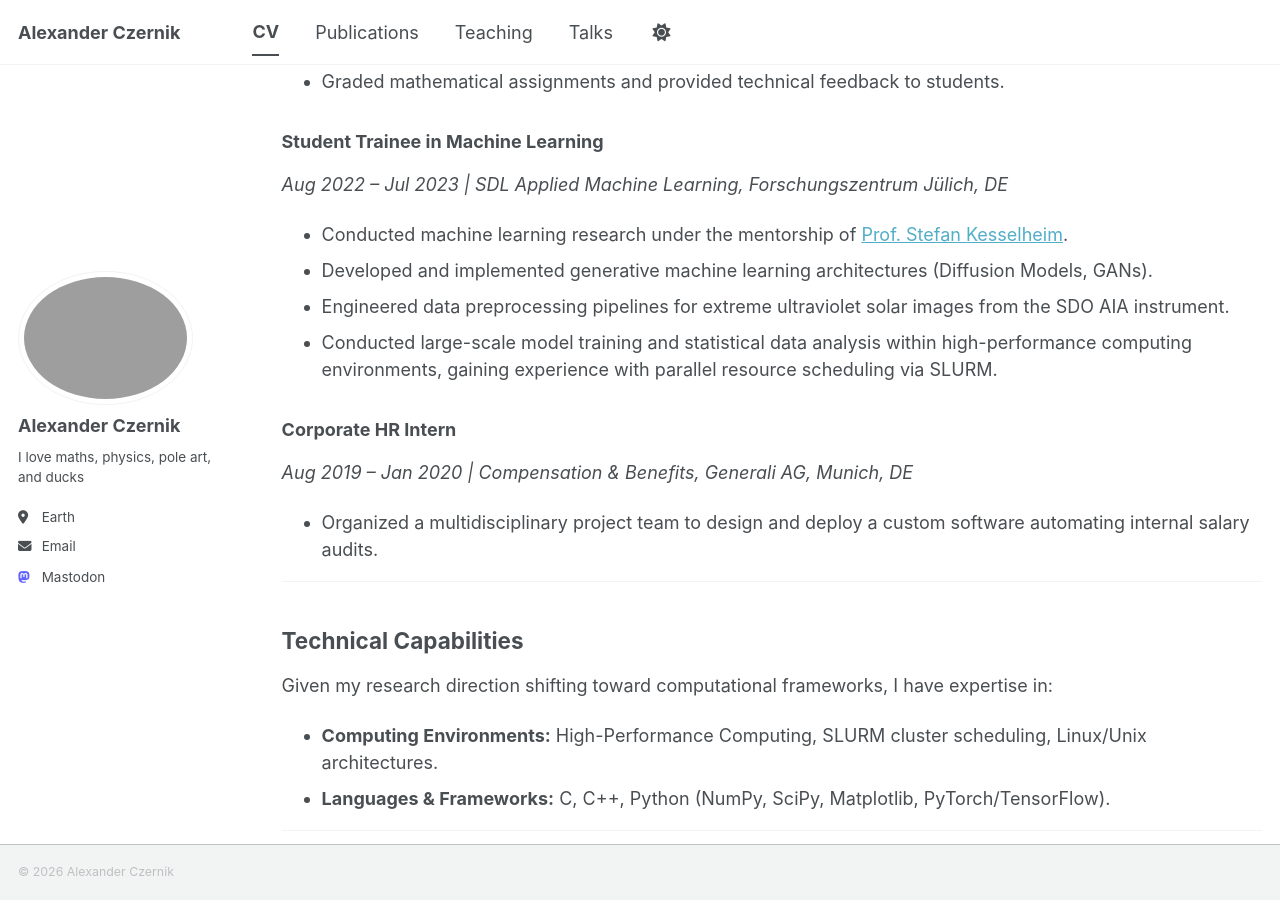
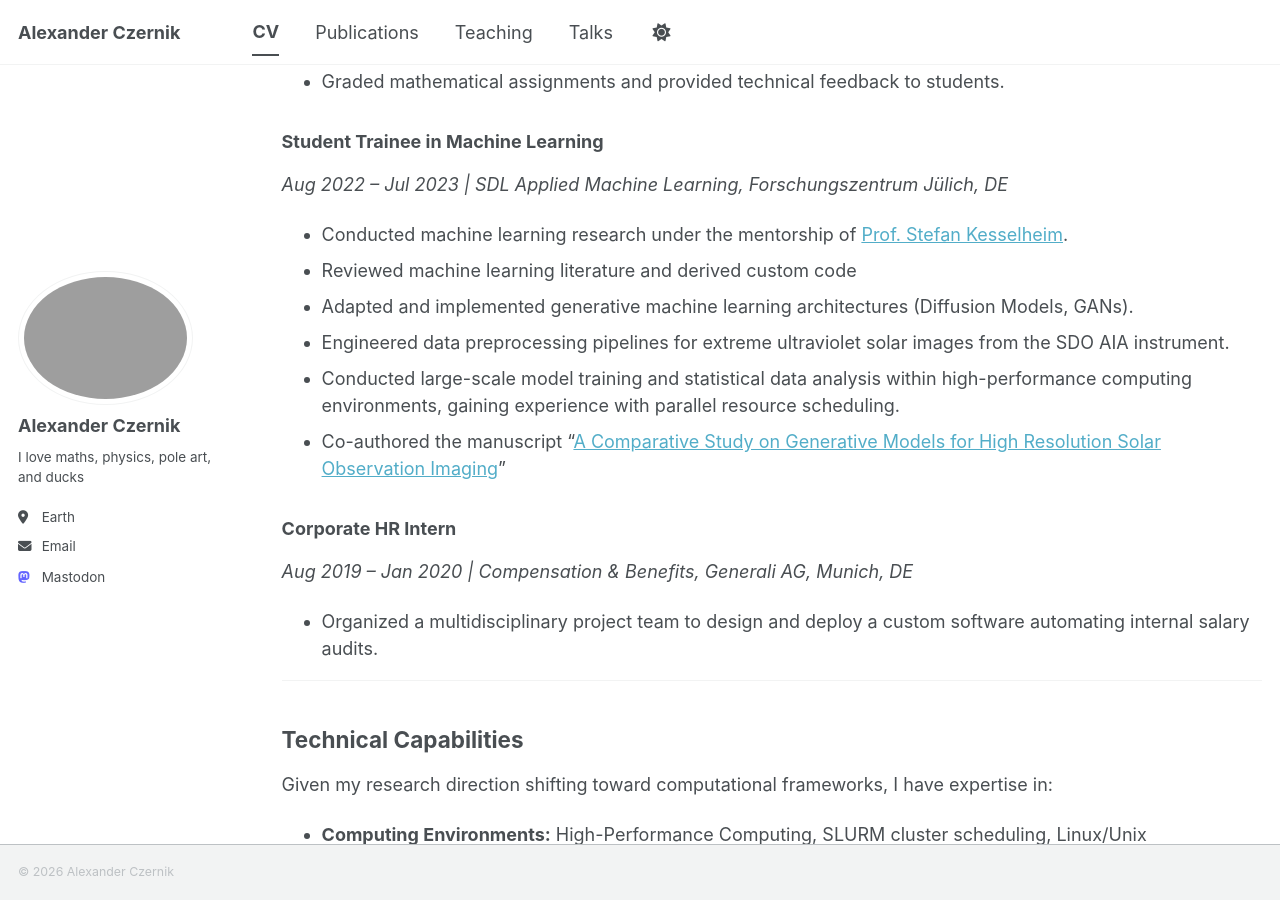
Before and after one commit to alexanderczernik/alexanderczernik.github.io, a Jekyll site: the page built from _pages/cv.md, in a window 1280 px wide and 900 px high, scrolled down 1115 px. Built offline with Jekyll 4.4.1, drawn with Linux system fonts in a browser that asks for light colours; a script bundle is joined from its source files by our own code; library files that are not in the unit come from our copies.

Commit message:
Revise CV with additional machine learning experience
Updated CV to include literature review and co-authorship details.

```diff
--- a/_pages/cv.md
+++ b/_pages/cv.md
@@ -41,9 +41,11 @@ redirect_from:
 ### Student Trainee in Machine Learning
 *Aug 2022 – Jul 2023 | SDL Applied Machine Learning, Forschungszentrum Jülich, DE*
   * Conducted machine learning research under the mentorship of [Prof. Stefan Kesselheim](https://www.fz-juelich.de/profile/kesselheim_s).
-  * Developed and implemented generative machine learning architectures (Diffusion Models, GANs).
+  * Reviewed machine learning literature and derived custom code
+  * Adapted and implemented generative machine learning architectures (Diffusion Models, GANs).
   * Engineered data preprocessing pipelines for extreme ultraviolet solar images from the SDO AIA instrument.
-  * Conducted large-scale model training and statistical data analysis within high-performance computing environments, gaining experience with parallel resource scheduling via SLURM.
+  * Conducted large-scale model training and statistical data analysis within high-performance computing environments, gaining experience with parallel resource scheduling.
+  * Co-authored the manuscript "[A Comparative Study on Generative Models for High Resolution Solar Observation Imaging](https://icml.cc/virtual/2023/workshop/21497)"
 
 ### Corporate HR Intern
   *Aug 2019 – Jan 2020 | Compensation & Benefits, Generali AG, Munich, DE*
```
